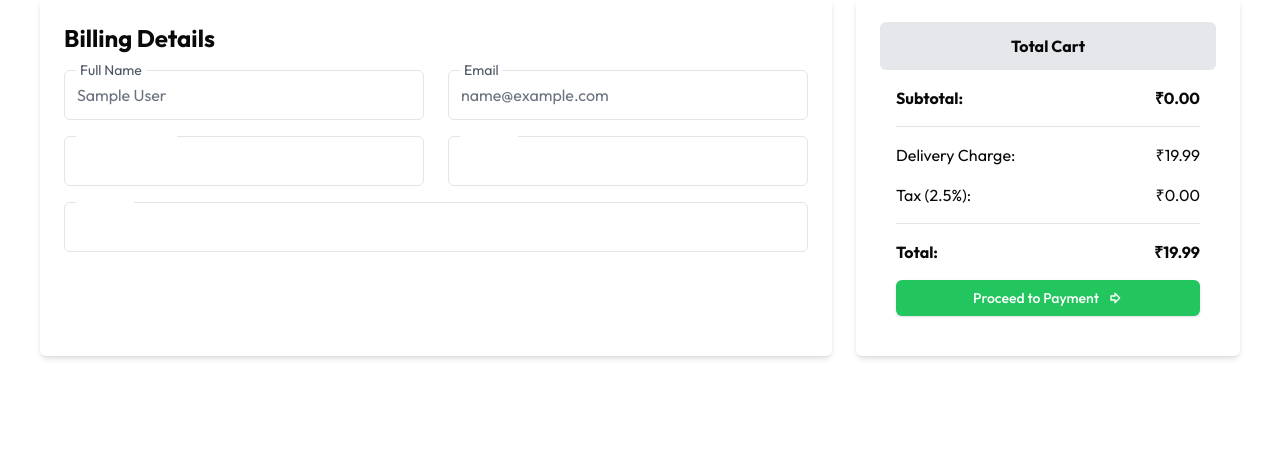
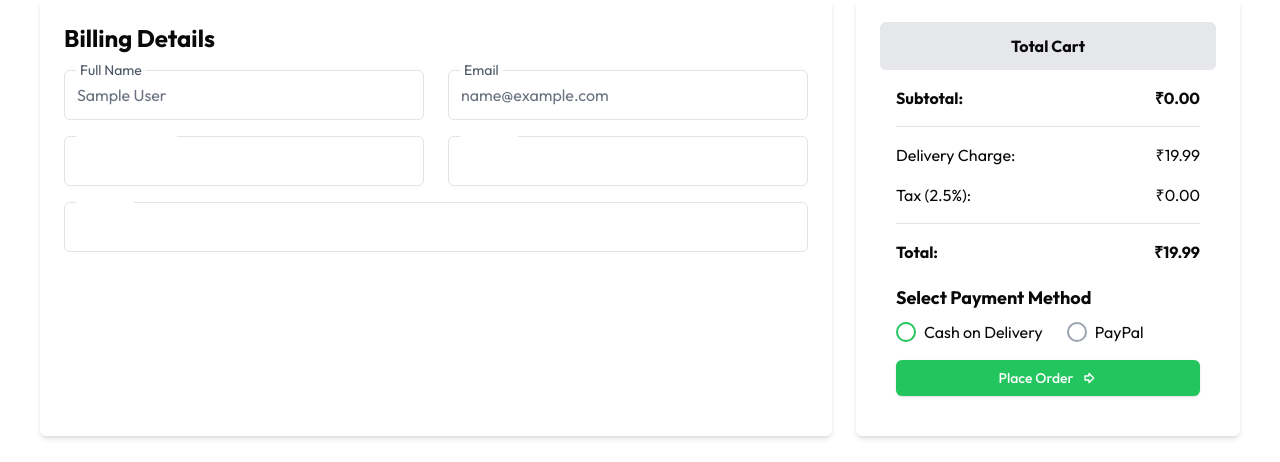
Before and after one commit to Thivaghar004/BASkIT_front_end, a Next.js app: page /checkout in a window 1280 px wide. Shown: the part 186-648 px from the top of the page. Built offline with nearby package versions, Linux system fonts and the light colour scheme; no server answers; sample sign-in values are in the browser's storage.

Commit message:
Grocery Delivery App

```diff
--- a/app/(auth)/checkout/page.jsx
+++ b/app/(auth)/checkout/page.jsx
@@ -5,11 +5,12 @@ import { toast } from "react-hot-toast"
 import { Button } from "@/components/ui/button"
 import { ArrowBigRight } from "lucide-react"
 import axios from "axios"
-import { useCart } from "@/app/context/CartContext" // Import the useCart hook
+import { useCart } from "@/app/context/CartContext"
 
 function Checkout() {
   const router = useRouter()
   const [user, setUser] = useState(null)
+  const [paymentMethod, setPaymentMethod] = useState("cod")
   const [formData, setFormData] = useState({
     name: "",
     email: "",
@@ -18,7 +19,7 @@ function Checkout() {
     address: "",
   })
   const [modifiedFields, setModifiedFields] = useState({})
-  const { cartItems, totalPrice, fetchCartDetails } = useCart() // Use the cart context
+  const { cartItems, totalPrice, fetchCartDetails, cartId } = useCart() // Use the cart context
 
   useEffect(() => {
     const storedUser = sessionStorage.getItem("user")
@@ -85,6 +86,52 @@ function Checkout() {
   const subtotal = totalPrice
   const tax = subtotal * taxRate
   const total = subtotal + deliveryCharge + tax
+
+  async function placeOrder() {
+    try {
+      const orderData = {
+        userId: user.userId,
+        cartId: cartId,
+        paymentMethod: paymentMethod,
+        name: formData.name,
+        phoneNumber: formData.phoneNumber,
+        address: formData.address,
+        totalAmount: total,
+      }
+
+      console.log("📦 Sending Order Data:", orderData)
+
+      const response = await axios.post("http://localhost:8080/api/orders", orderData)
+
+      if (response.status === 201) {
+        toast.success("Order placed successfully!")
+
+        // Clear the cart and create a new one
+        await axios.delete(`http://localhost:8080/api/carts/${cartId}`)
+        sessionStorage.removeItem("cartId")
+        await fetchCartDetails()
+
+        // Redirect to order success page
+        router.push("/order-success")
+      } else {
+        toast.error("Failed to place order. Please try again.")
+      }
+    } catch (error) {
+      console.error("❌ Error placing order:", error.response?.data || error.message)
+      if (error.response?.status === 400) {
+        toast.error("Invalid order data. Please check your information and try again.")
+      } else if (error.response?.status === 500) {
+        toast.error("Server error. Please try again later.")
+      } else {
+        toast.error("An unexpected error occurred. Please try again.")
+      }
+    }
+  }
+
+  function proceedToGateway() {
+    toast.success("Redirecting to PayPal...")
+    router.push("/payment-gateway")
+  }
 
   if (!user) return null
 
@@ -173,9 +220,57 @@ function Checkout() {
             <h2 className="font-bold flex justify-between">
               Total: <span>₹{total.toFixed(2)}</span>
             </h2>
-            <Button className="w-full bg-green-500 text-white flex justify-center items-center gap-2">
-              Proceed to Payment <ArrowBigRight />
-            </Button>
+            <div className="mt-1">
+              <h3 className="font-bold text-lg mb-2">Select Payment Method</h3>
+              <div className="flex gap-6">
+                {/* Cash on Delivery */}
+                <label className="flex items-center gap-2 cursor-pointer">
+                  <input
+                    type="radio"
+                    name="paymentMethod"
+                    value="cod"
+                    checked={paymentMethod === "cod"}
+                    onChange={() => setPaymentMethod("cod")}
+                    className="peer hidden"
+                  />
+                  <div className="w-5 h-5 border-2 border-gray-400 rounded-full flex items-center justify-center peer-checked:border-green-500">
+                    <div className="w-2.5 h-2.5 bg-green-500 rounded-full hidden peer-checked:block"></div>
+                  </div>
+                  Cash on Delivery
+                </label>
+
+                {/* PayPal */}
+                <label className="flex items-center gap-2 cursor-pointer">
+                  <input
+                    type="radio"
+                    name="paymentMethod"
+                    value="paypal"
+                    checked={paymentMethod === "paypal"}
+                    onChange={() => setPaymentMethod("paypal")}
+                    className="peer hidden"
+                  />
+                  <div className="w-5 h-5 border-2 border-gray-400 rounded-full flex items-center justify-center peer-checked:border-green-500">
+                    <div className="w-2.5 h-2.5 bg-green-500 rounded-full hidden peer-checked:block"></div>
+                  </div>
+                  PayPal
+                </label>
+              </div>
+            </div>
+            {paymentMethod === "cod" ? (
+              <Button
+                className="w-full bg-green-500 text-white flex justify-center items-center gap-2"
+                onClick={placeOrder}
+              >
+                Place Order <ArrowBigRight />
+              </Button>
+            ) : (
+              <Button
+                className="w-full bg-green-500 text-white flex justify-center items-center gap-2"
+                onClick={proceedToGateway}
+              >
+                Proceed to Gateway <ArrowBigRight />
+              </Button>
+            )}
           </div>
         </div>
       </div>
--- a/app/_components/ProductList.jsx
+++ b/app/_components/ProductList.jsx
@@ -88,9 +88,8 @@ const ProductList = () => {
                   <DialogContent>
                     <DialogHeader>
                       <DialogTitle>{product.itemName}</DialogTitle>
-                      <DialogDescription>
+                      <DialogDescription></DialogDescription>
                         <ProductItemDetails product={product}/>
-                      </DialogDescription>
                     </DialogHeader>
                   </DialogContent>
                   </Dialog>
```
